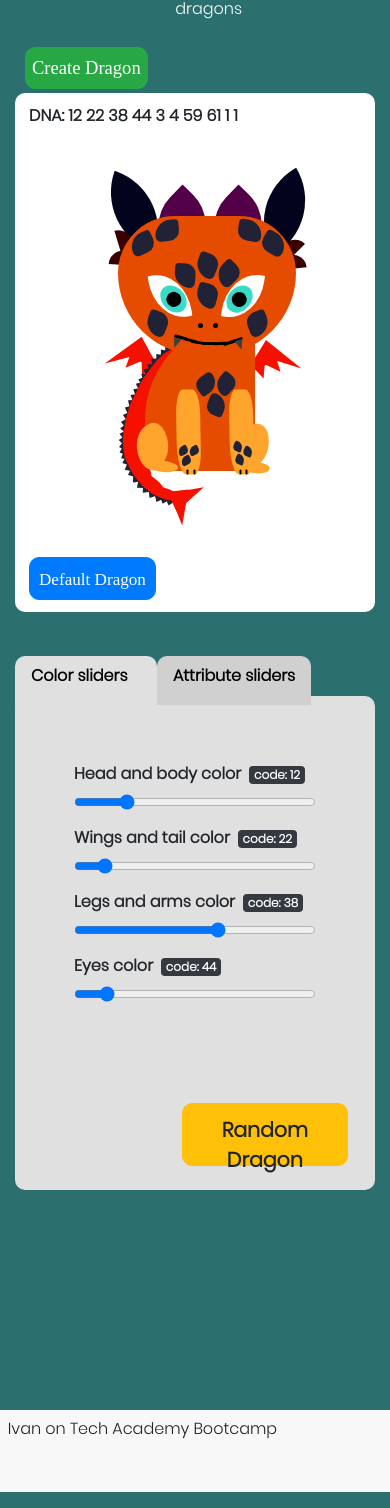
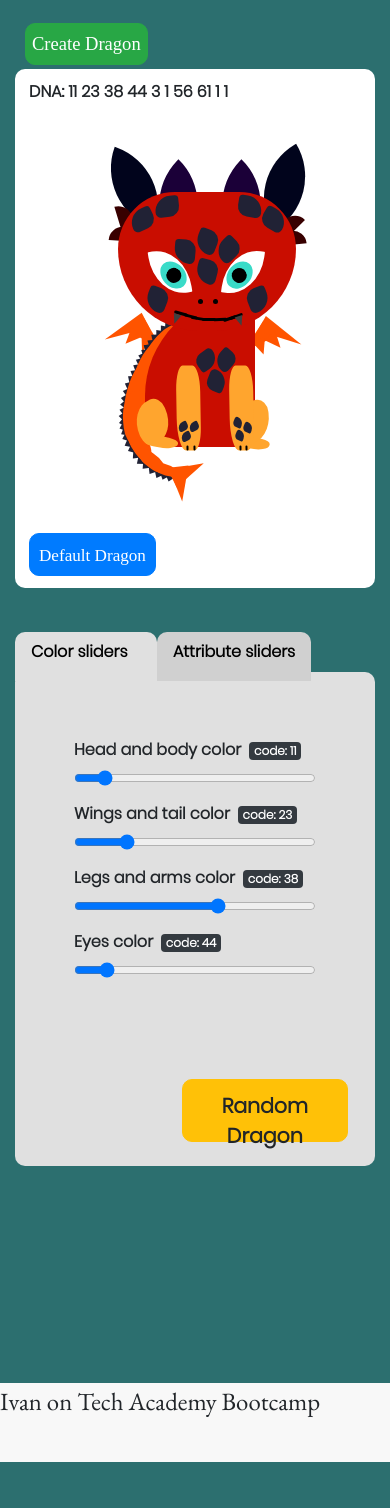
Before and after one commit to Markus-55/Markus-Dragons, a plain HTML site: page client/index.html in a window 390 px wide. Shown: the part 131-1639 px from the top of the page. After the commit the page ends 1593 px from the top, so only its background shows below. Drawn offline with nearby package versions, Linux system fonts and the light colour scheme; a web font is replaced by a local one.

Commit message:
Make header & footer responsive and small changes

```diff
--- a/client/assets/css/animations.css
+++ b/client/assets/css/animations.css
@@ -71,15 +71,15 @@
 }
 
 .remainingEyes {
-  animation: eyesRemaining 2.5s linear -0.3s infinite;
+  animation: eyesRemaining 2.5s linear -0.25s infinite;
 }
 
 .happyEyes {
-  animation: eyesHappy 2.5s linear -0.3s infinite;
+  animation: eyesHappy 2.5s linear -0.25s infinite;
 }
 
 .relaxedEyes {
-  animation: eyesRelaxed 2.5s linear -0.3s infinite;
+  animation: eyesRelaxed 2.5s linear -0.25s infinite;
 }
 
 @keyframes eyesRelaxed {
@@ -246,15 +246,15 @@
 
 @keyframes rightCenteredHornTilt {
   0%, 100% {
-    transform: scale(1,-1) rotate(65deg);
+    transform: scale(1,-1) rotate(66deg);
   }
 
   30% {
-    transform: scale(1,-1) rotate(62deg);
+    transform: scale(1,-1) rotate(63deg);
   }
 
   60% {
-    transform: scale(1,-1) rotate(67deg);
+    transform: scale(1,-1) rotate(66deg);
   }
 }
 
@@ -264,11 +264,11 @@
   }
 
   30% {
-    transform: rotate(69deg);
+    transform: rotate(68deg);
   }
 
   60% {
-    transform: rotate(64deg);
+    transform: rotate(66deg);
   }
 }
 
--- a/client/assets/css/frontend.css
+++ b/client/assets/css/frontend.css
@@ -1,5 +1,6 @@
 @import url('https://fonts.googleapis.com/css2?family=Brawler&display=swap');
 @import url('https://fonts.googleapis.com/css2?family=Manuale&display=swap');
+@import url('https://fonts.googleapis.com/css2?family=EB+Garamond&display=swap');
 
 @font-face {
   font-family: "Poppins";
@@ -13,7 +14,7 @@ body {
 
 #headerContent {
   color: white;
-  padding-left: 41%;
+  padding-left: 28%;
 }
 
 #headerParagraph {
@@ -98,9 +99,9 @@ body {
 }
 
 #footer {
-  position: static;
-  height: 82px;
-  padding: 2%;
+  height: 79px;
   background: #f8f8f8;
-  margin-top: 196px;
+  margin-top: 217px;
+  font-family: 'EB Garamond';
+  font-size: 155%;
 }
--- a/client/assets/js/colors.js
+++ b/client/assets/js/colors.js
@@ -60,7 +60,7 @@ var colors = {
 52: "da2457",
 // Top horns color
 53: "000d2f",
-54: "6e0200",
+54: "4a0200",
 55: "02241b",
 56: "1b0038",
 57: "003e40",
--- a/client/assets/js/dragonFactory.js
+++ b/client/assets/js/dragonFactory.js
@@ -53,6 +53,8 @@ function eyeVariation(eyeShapeNum, animationNum) {
     case 1:
       originalEyes();
       $("#eyesName").html("Original");
+      // When animation is dilating eyes call function
+      // to properly set the eye shape
       if(animationNum == 5) {
         eyeAnimationVariations(1);
       }
@@ -114,6 +116,8 @@ function hornVariation(hornShapeNum, animationNum) {
     case 1:
       $("#hornsName").html("Original");
       originalHorns();
+      // same as in eyeVariation but with horn shape instead,
+      // when animation is tilting head
       if(animationNum == 2) {
         animationVariations(2, 1);
       }
@@ -165,6 +169,8 @@ function animationVariations(animationNum, hornShapeNum) {
     case 2:
       resetAnimation();
       $("#animationName").html("Tilting head");
+      // When user switches between differente horn shapes with the slider,
+      // sets the appropriate animation for selected horn shape
       if(hornShapeNum == 5) {
         animationBladeHorns();
       }
@@ -194,6 +200,8 @@ function animationVariations(animationNum, hornShapeNum) {
   }
 }
 
+// Function does the same as case 2 in animationVariations,
+// but for the eye shapes
 function eyeAnimationVariations(eyeShapeNum) {
   resetAnimation();
   $("#animationName").html("Dilating eyes");
@@ -314,6 +322,8 @@ function resetAnimation() {
   $(".pupils").removeClass("relaxedEyes");
   $(".pupils").removeClass("happyEyes");
 
+  // Using .width() to update the animations of Tilting head, when user changes animation with the slider
+  // without this the differente parts of the head will not reset with the Tilting Head animation
   $("#head, .rightEar, .leftEar, .sideRightHorn1, .sideRightHorn2, .sideLeftHorn1, .sideLeftHorn2").width();
 }
 
@@ -405,12 +415,12 @@ function originalHorns() {
 
 function hornsTypeCentered() {
   $(".topRightHorn").css({
-    "transform": "scale(1,-1) rotate(65deg)",
+    "transform": "scale(1,-1) rotate(66deg)",
     "left": "87px"
   });
   $(".topLeftHorn").css({
     "transform": "rotate(66deg)",
-    "left": "21px"
+    "left": "20px"
   });
   $(".topHorns").css({
     "height": "79px",
--- a/client/assets/js/dragonSettings.js
+++ b/client/assets/js/dragonSettings.js
@@ -5,20 +5,21 @@ var colors = Object.values(allColors());
 
 var defaultDnaCode = {
   // Default dna dragon colors
-  "headBodyColor": 12,
-  "wingsTailColor": 22,
+  "headBodyColor": 11,
+  "wingsTailColor": 23,
   "legsArmsColor": 38,
   "eyesColor": 44,
-  // Default dna dragon atributes
+  // Default dna dragon attributes
   "eyeShape": 3,
-  "hornShape": 4,
-  "topHornsColor": 59,
+  "hornShape": 1,
+  "topHornsColor": 56,
   "sideHornsColor": 61,
   "animation": 1,
   "lastNum": 1
 }
 
 $(document).ready(function() {
+  // sets the colors and attributes dna
   $("#headBodyDna").html(defaultDnaCode.headBodyColor);
   $("#wingsTailDna").html(defaultDnaCode.wingsTailColor);
   $("#legsArmsDna").html(defaultDnaCode.legsArmsColor);
@@ -53,7 +54,6 @@ $("#defaultDragonBtn").click(function() {
   renderDragon(defaultDnaCode);
 });
 
-
 $("#randomDragonBtn").click(function() {
   let randomCode = (min, max) => Math.floor(Math.random() * (max - min + 1)) + min;
 
@@ -74,6 +74,7 @@ $("#randomDragonBtn").click(function() {
   renderDragon(randomDnaCode);
 });
 
+// Displays the dragon colors & attributes and the number code for the dna
 function renderDragon(dnaCode) {
   headBodyColor(colors[dnaCode.headBodyColor], dnaCode.headBodyColor);
   $("#headBodyColor").val(dnaCode.headBodyColor);
@@ -99,11 +100,12 @@ function renderDragon(dnaCode) {
   sideHornsColor(colors[dnaCode.sideHornsColor], dnaCode.sideHornsColor);
   $("#sideHornsColor").val(dnaCode.sideHornsColor);
 
-  animationVariations(dnaCode.animation, dnaCode.hornShape);
   $("#animation").val(dnaCode.animation);
-
   if(dnaCode.animation == 5) {
     eyeAnimationVariations(dnaCode.eyeShape);
+  }
+  else {
+    animationVariations(dnaCode.animation, dnaCode.hornShape);
   }
 }
 
@@ -140,7 +142,7 @@ $("#eyeShape").change(() => {
 $("#hornShape").change(() => {
   let shape = parseInt($("#hornShape").val());
   let animation = parseInt($("#animation").val());
-  // does the same as eye shape but with horn shape
+  // same as eye shape but with horn shape instead,
   // when animation is tilting head
   hornVariation(shape, animation);
 });
@@ -160,8 +162,9 @@ $("#animation").change(() => {
   let hornShapeVal = parseInt($("#hornShape").val());
   let eyeShapeVal = parseInt($("#eyeShape").val());
 
-  // When animation is dilating eyes, calls function
-  // to separately change the eye shape value
+  // Calls first function if the selected animation is Dilating Eyes
+  // or calls the other function if one of the 4 other animation is selected
+  // customises the animations so that current eye or horn shape is correctly set
   if(animationVal == 5) {
     eyeAnimationVariations(eyeShapeVal);
   }
--- a/client/index.html
+++ b/client/index.html
@@ -27,8 +27,9 @@
     </div>
 
     <div class="row">
+
+      <!-- The box with the created dragons with it's DNA -->
       <div class="col-lg-5">
-
         <div id="dragonBox">
           <button type="button" class="btn btn-success" id="createDragonBtn">Create Dragon</button>
 
@@ -197,8 +198,8 @@
         </div>
       </div>
 
+      <!-- The pill-tabs to change between the colors and attributes sliders -->
       <div class="col-lg-7">
-
         <ul class="nav nav-pills" role="tablist">
           <li class="nav-item" role="presentation">
             <a class="nav-link active" id="colorTab" data-toggle="pill" href="#colorContent" role="tab" aria-controls="colorContent" aria-selected="true">Color sliders</a>
@@ -267,9 +268,10 @@
     </div>
 
   </div>
-<br>
 
-<p id="footer">Ivan on Tech Academy Bootcamp</p>
+<footer id="footer">
+  <p>Ivan on Tech Academy Bootcamp</p>
+</footer>
 
 </body>
 <script src="assets/js/colors.js"></script>
```
